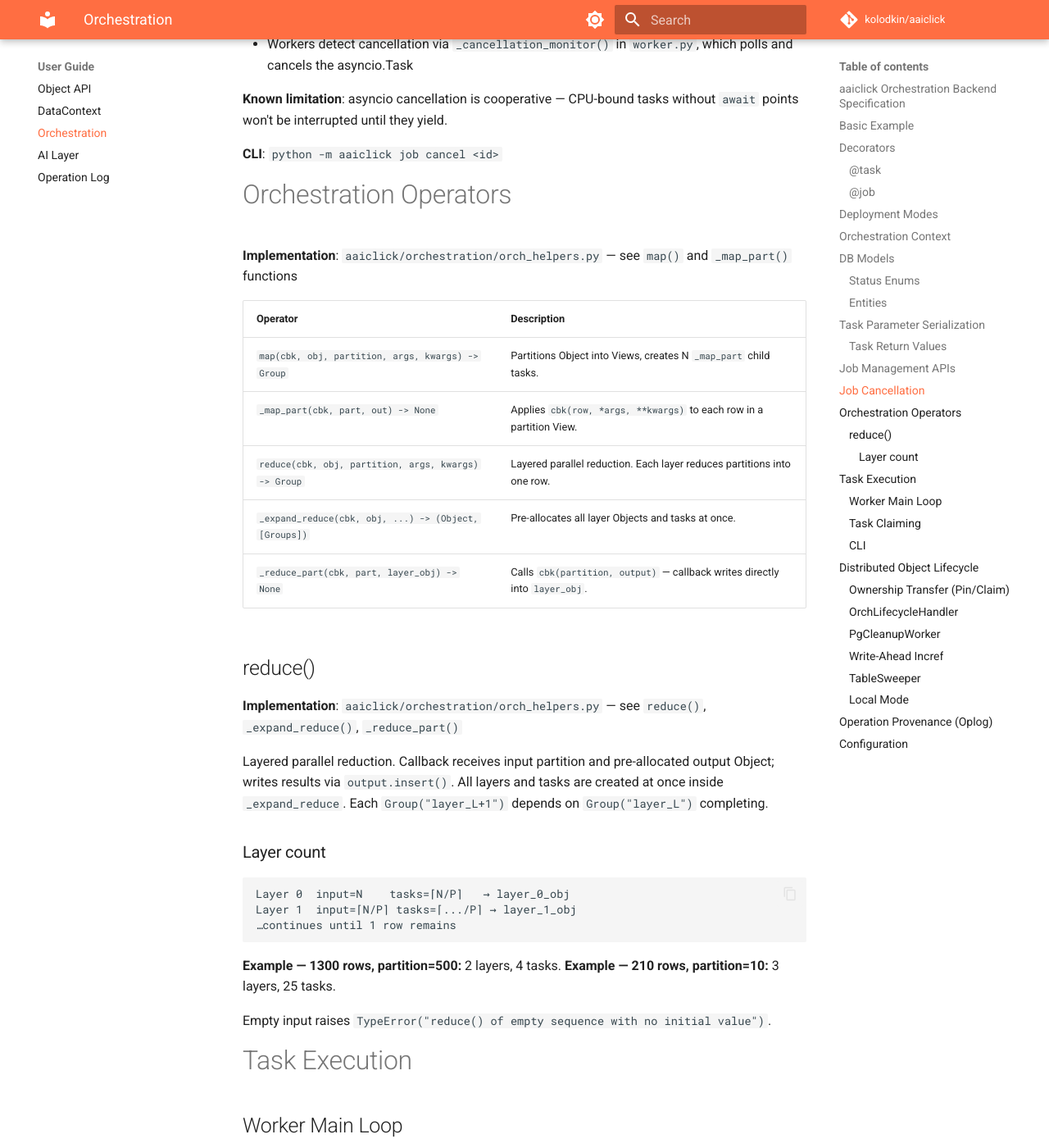
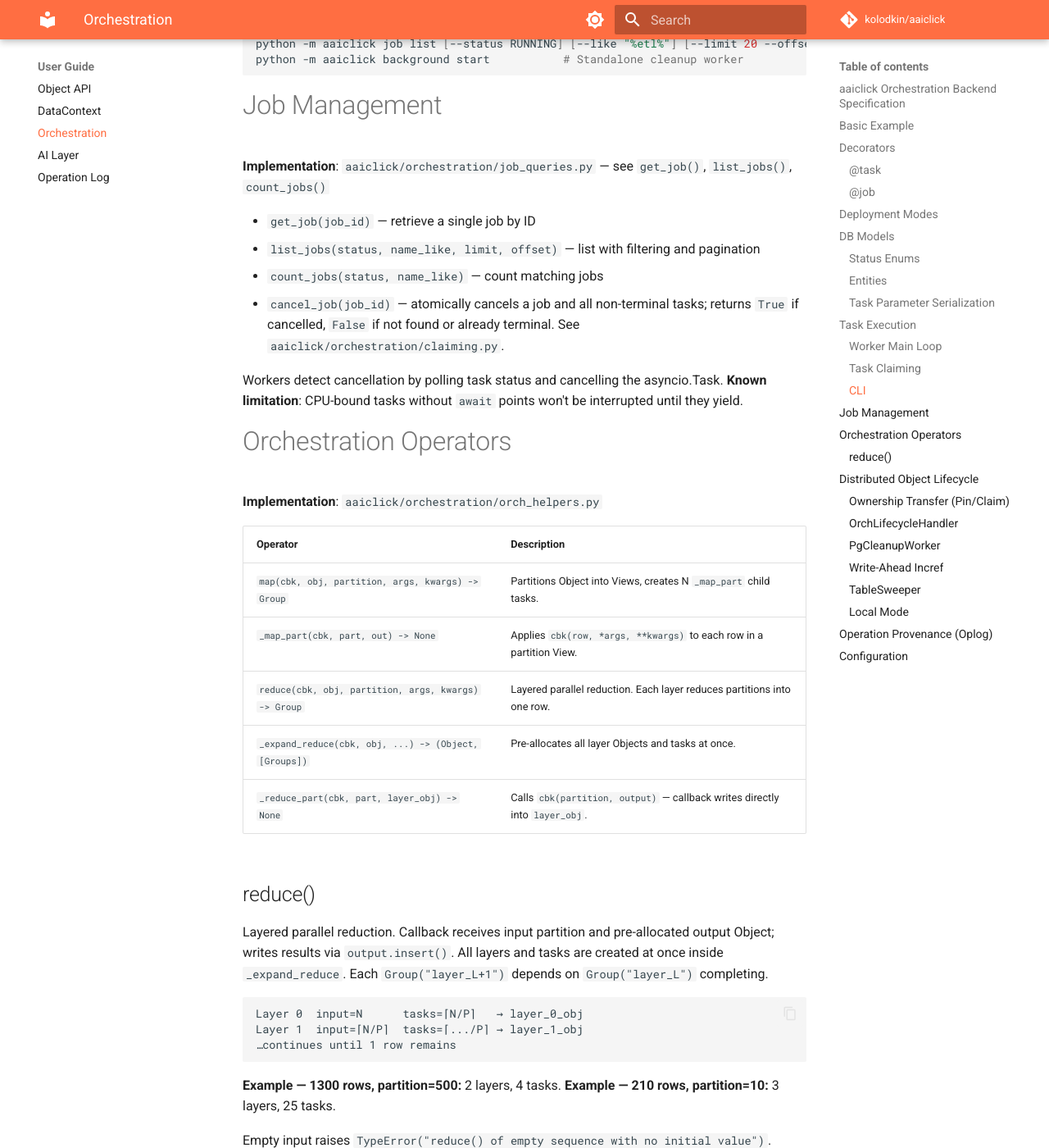
Before and after one commit to kolodkin/aaiclick, an MkDocs documentation site: the page built from docs/orchestration.md, in a window 1280 px wide and 1400 px high, scrolled down 4081 px. Shown: the whole window at 82% size. Built offline with MkDocs 1.6.1 and Material for MkDocs 9.7.7, drawn with Linux system fonts in a browser that asks for light colours; comment, search, counter and statistics services are not loaded; part of the change alters nothing that is shown; some of the changed text lies outside the part shown.

Commit message:
cleanup: restructure orchestration.md — merge sections, reorder, fold serialization into DB Models

````diff
--- a/docs/orchestration.md
+++ b/docs/orchestration.md
@@ -34,11 +34,11 @@ Airflow-style TaskFlow API with automatic dependency detection. Passing a Task r
 
 ## @task
 
-Wraps an async function into a `TaskFactory`. Parameters: `name` (default: function name), `max_retries` (default: `0`). On failure with retries remaining, `_schedule_retry()` resets the task to PENDING with incremented `attempt`.
+Wraps an async function into a `TaskFactory`. Parameters: `name` (default: function name), `max_retries` (default: `0`). On failure with retries remaining, resets the task to PENDING with incremented `attempt`.
 
 ## @job
 
-Wraps a workflow function into a `JobFactory`. Auto-manages `orch_context()` and commits all tasks to SQL via `commit_tasks()`. Parameter: `name` — accepts positional (`@job("my_job")`), keyword, or bare (`@job`).
+Wraps a workflow function into a `JobFactory`. Auto-manages `orch_context()` (SQLAlchemy `AsyncEngine`, aiosqlite or asyncpg) and commits all tasks to SQL. Parameter: `name` — accepts positional (`@job("my_job")`), keyword, or bare (`@job`).
 
 **Job testing**: `job_test(job)` and `ajob_test(job)` execute synchronously. See `aaiclick/orchestration/debug_execution.py`.
 
@@ -57,12 +57,6 @@ Two deployment modes, controlled by two independent environment variables:
 | **Detection**       | `is_chdb()` / `is_sqlite()` return `True`    | Both return `False`                                 |
 
 **Implementation**: `aaiclick/backend.py` — see `get_ch_url()`, `get_db_url()`, `is_chdb()`, `is_sqlite()`
-
-# Orchestration Context
-
-**Implementation**: `aaiclick/orchestration/context.py`
-
-`orch_context()` is an async context manager using `ContextVar` for async-safe global access. It holds the SQLAlchemy `AsyncEngine` (aiosqlite or asyncpg) and exposes `commit_tasks()` to persist task/group DAGs to SQL. The `@job` decorator manages it automatically — not part of the public API.
 
 # DB Models
 
@@ -86,7 +80,7 @@ All entities use **Snowflake IDs** via ClickHouse [`generateSnowflakeID()`](http
 - **Dependency** — composite PK `(previous_id, previous_type, next_id, next_type)`; types are `'task'` or `'group'`; supports all four combinations
 - **Worker** — active worker process; fields: `id`, `hostname`, `pid`, `status`, `last_heartbeat`, `tasks_completed`, `tasks_failed`, `started_at`
 
-# Task Parameter Serialization
+## Task Parameter Serialization
 
 Task kwargs and results are stored as JSONB via `_serialize_ref()` on Object/View — see `aaiclick/data/object.py`.
 
@@ -96,60 +90,7 @@ Task kwargs and results are stored as JSONB via `_serialize_ref()` on Object/Vie
 
 `job_id` enables ownership tracking — `lifecycle.claim()` releases the job-scoped pin ref during deserialization.
 
-## Task Return Values
-
-- **`None`**: `task.result` is `null`
-- **Object/View**: Stored via `_serialize_ref()` + `job_id`
-- **Any other value**: Auto-converted via `create_object_from_value()`
-
-**Implementation**: `aaiclick/orchestration/execution.py` — see `serialize_task_result()`
-
-# Job Management APIs
-
-**Implementation**: `aaiclick/orchestration/job_queries.py` — see `get_job()`, `list_jobs()`, `count_jobs()`
-
-**CLI**: `python -m aaiclick job get <id>` and `python -m aaiclick job list [--status] [--like] [--limit] [--offset]`
-
-# Job Cancellation
-
-**Implementation**: `aaiclick/orchestration/claiming.py` — see `cancel_job()`, `check_task_cancelled()`
-
-- `cancel_job(job_id)` — atomically cancels a job and all non-terminal tasks; returns `True` if cancelled, `False` if not found or already terminal
-- Workers detect cancellation via `_cancellation_monitor()` in `worker.py`, which polls and cancels the asyncio.Task
-
-**Known limitation**: asyncio cancellation is cooperative — CPU-bound tasks without `await` points won't be interrupted until they yield.
-
-**CLI**: `python -m aaiclick job cancel <id>`
-
-# Orchestration Operators
-
-**Implementation**: `aaiclick/orchestration/orch_helpers.py` — see `map()` and `_map_part()` functions
-
-| Operator                                                  | Description                                                                 |
-|-----------------------------------------------------------|-----------------------------------------------------------------------------|
-| `map(cbk, obj, partition, args, kwargs) -> Group`         | Partitions Object into Views, creates N `_map_part` child tasks.            |
-| `_map_part(cbk, part, out) -> None`                       | Applies `cbk(row, *args, **kwargs)` to each row in a partition View.        |
-| `reduce(cbk, obj, partition, args, kwargs) -> Group`      | Layered parallel reduction. Each layer reduces partitions into one row.     |
-| `_expand_reduce(cbk, obj, ...) -> (Object, [Groups])`     | Pre-allocates all layer Objects and tasks at once.                          |
-| `_reduce_part(cbk, part, layer_obj) -> None`              | Calls `cbk(partition, output)` — callback writes directly into `layer_obj`. |
-
-## reduce()
-
-**Implementation**: `aaiclick/orchestration/orch_helpers.py` — see `reduce()`, `_expand_reduce()`, `_reduce_part()`
-
-Layered parallel reduction. Callback receives input partition and pre-allocated output Object; writes results via `output.insert()`. All layers and tasks are created at once inside `_expand_reduce`. Each `Group("layer_L+1")` depends on `Group("layer_L")` completing.
-
-### Layer count
-
-```
-Layer 0  input=N    tasks=⌈N/P⌉   → layer_0_obj
-Layer 1  input=⌈N/P⌉ tasks=⌈.../P⌉ → layer_1_obj
-…continues until 1 row remains
-```
-
-**Example — 1300 rows, partition=500:** 2 layers, 4 tasks. **Example — 210 rows, partition=10:** 3 layers, 25 tasks.
-
-Empty input raises `TypeError("reduce() of empty sequence with no initial value")`.
+**Return values**: `None` → `null`; Object/View → serialized ref + `job_id`; any other value → auto-converted via `create_object_from_value()`. See `aaiclick/orchestration/execution.py` — `serialize_task_result()`.
 
 # Task Execution
 
@@ -182,6 +123,43 @@ python -m aaiclick job cancel <id>
 python -m aaiclick job list [--status RUNNING] [--like "%etl%"] [--limit 20 --offset 40]
 python -m aaiclick background start           # Standalone cleanup worker
 ```
+
+# Job Management
+
+**Implementation**: `aaiclick/orchestration/job_queries.py` — see `get_job()`, `list_jobs()`, `count_jobs()`
+
+- `get_job(job_id)` — retrieve a single job by ID
+- `list_jobs(status, name_like, limit, offset)` — list with filtering and pagination
+- `count_jobs(status, name_like)` — count matching jobs
+- `cancel_job(job_id)` — atomically cancels a job and all non-terminal tasks; returns `True` if cancelled, `False` if not found or already terminal. See `aaiclick/orchestration/claiming.py`.
+
+Workers detect cancellation by polling task status and cancelling the asyncio.Task. **Known limitation**: CPU-bound tasks without `await` points won't be interrupted until they yield.
+
+# Orchestration Operators
+
+**Implementation**: `aaiclick/orchestration/orch_helpers.py`
+
+| Operator                                                  | Description                                                                 |
+|-----------------------------------------------------------|-----------------------------------------------------------------------------|
+| `map(cbk, obj, partition, args, kwargs) -> Group`         | Partitions Object into Views, creates N `_map_part` child tasks.            |
+| `_map_part(cbk, part, out) -> None`                       | Applies `cbk(row, *args, **kwargs)` to each row in a partition View.        |
+| `reduce(cbk, obj, partition, args, kwargs) -> Group`      | Layered parallel reduction. Each layer reduces partitions into one row.     |
+| `_expand_reduce(cbk, obj, ...) -> (Object, [Groups])`     | Pre-allocates all layer Objects and tasks at once.                          |
+| `_reduce_part(cbk, part, layer_obj) -> None`              | Calls `cbk(partition, output)` — callback writes directly into `layer_obj`. |
+
+## reduce()
+
+Layered parallel reduction. Callback receives input partition and pre-allocated output Object; writes results via `output.insert()`. All layers and tasks are created at once inside `_expand_reduce`. Each `Group("layer_L+1")` depends on `Group("layer_L")` completing.
+
+```
+Layer 0  input=N      tasks=⌈N/P⌉   → layer_0_obj
+Layer 1  input=⌈N/P⌉  tasks=⌈.../P⌉ → layer_1_obj
+…continues until 1 row remains
+```
+
+**Example — 1300 rows, partition=500:** 2 layers, 4 tasks. **Example — 210 rows, partition=10:** 3 layers, 25 tasks.
+
+Empty input raises `TypeError("reduce() of empty sequence with no initial value")`.
 
 # Distributed Object Lifecycle
 
````
